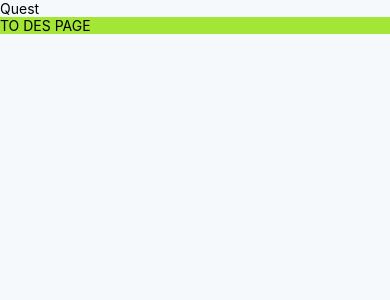
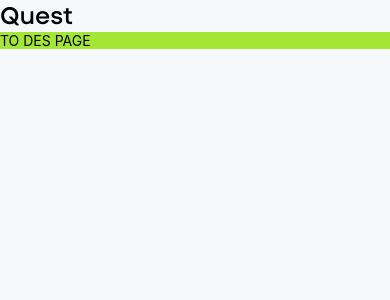
Before and after one commit to adtimokhin/slabo-mobile-app, a React Native app: screen /Home in a window 390 px wide. Shown: the top 300 px of the page. Built offline with nearby package versions, Linux system fonts and the light colour scheme.

Commit message:
Added custom font to use in the app

```diff
--- a/App.js
+++ b/App.js
@@ -8,20 +8,30 @@ import DescriptionScreen from "./screens/DescriptionScreen";
 import LoadingScreen from "./screens/LoadingScreen";
 import CongratulationsScreen from "./screens/CongratulationsScreen";
 
+import * as Font from "expo-font";
+import { AppLoading } from "expo";
+
 const Stack = createNativeStackNavigator();
 
 export default function App() {
+  let [fontsLoaded] = Font.useFonts({
+    codeNext: require("./assets/fonts/CodeNext-Trial-SemiBold.ttf"), // Replace 'custom-font' and 'CustomFont.ttf' with your font name and file.
+  });
+
+  if (!fontsLoaded) {
+    return <View></View>;
+  } else {
     return (
       <NavigationContainer>
-
         <Stack.Navigator>
-        <Stack.Screen name="Loading" component={LoadingScreen}/>
+          <Stack.Screen name="Loading" component={LoadingScreen} />
           <Stack.Screen name="Home" component={QuestDescriptionScreen} />
           <Stack.Screen name="Description" component={DescriptionScreen} />
           <Stack.Screen name="Congrats" component={CongratulationsScreen} />
         </Stack.Navigator>
       </NavigationContainer>
     );
+  }
 }
 
 const styles = StyleSheet.create({
--- /dev/null
+++ b/metro.config.js
@@ -0,0 +1,5 @@
+module.exports = {
+    resolver: {
+      assetExts: ['db', 'ttf', 'png', 'jpg', 'jpeg'], // Include 'ttf' if your fonts are .ttf
+    },
+  };
--- a/screens/QuestDescriptionScreen.jsx
+++ b/screens/QuestDescriptionScreen.jsx
@@ -1,6 +1,6 @@
 import { useNavigation } from "@react-navigation/native";
 import { useLayoutEffect } from "react";
-import { SafeAreaView, Text, TouchableOpacity, View } from "react-native";
+import { SafeAreaView, StyleSheet, Text, TouchableOpacity, View } from "react-native";
 
 const QuestDescriptionScreen = () => {
   const navigation = useNavigation();
@@ -11,7 +11,7 @@ const QuestDescriptionScreen = () => {
   }, []);
   return (
     <SafeAreaView className="bg-[#F6F9FC] flex-1">
-      <Text>Quest</Text>
+      <Text style={{fontFamily: "codeNext"}} className="font-semibold text-2xl">Quest</Text>
 
       <TouchableOpacity
         className="bg-lime-400 text-bold font-bold text-3xl"
```
Also changed, not shown: assets/fonts/CodeNext-Trial-SemiBold.ttf (added). Lines whose indentation alone changed are shown as unchanged.
